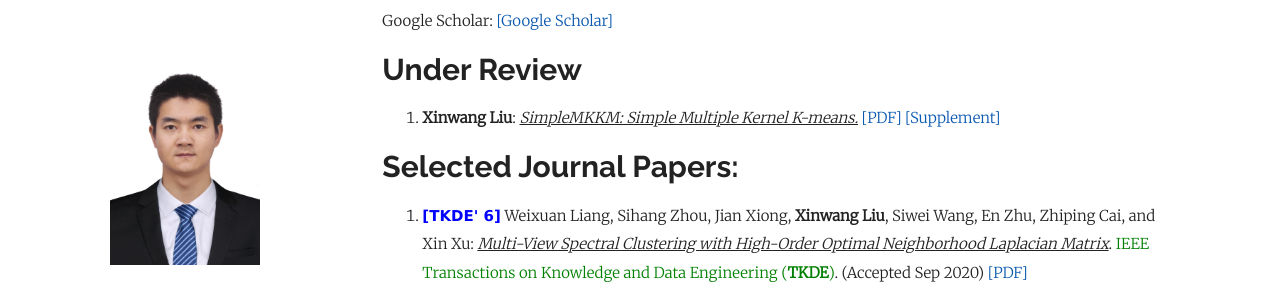
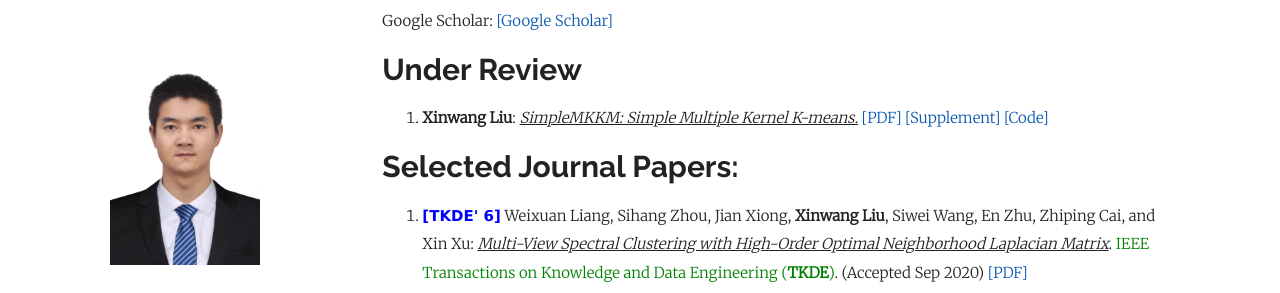
Before and after one commit to wx-liang/xinwangliu.github.io, a Jekyll site: the page built from index.md, in a window 1280 px wide and 900 px high, scrolled down 810 px. Shown: the part 152-445 px from the top of the window. Built offline with Jekyll 4.4.1, drawn with Linux system fonts in a browser that asks for light colours; our own code applies the rules of GitHub Pages for plain Markdown files.

Commit message:
Update index.md

```diff
--- a/index.md
+++ b/index.md
@@ -36,7 +36,8 @@
 
 # Under Review
 <ol>
-<p style="margin-top: 8px;"><li><b>Xinwang Liu</b>: <i><u>SimpleMKKM: Simple Multiple Kernel K-means.</u></i> <a href = "https://github.com/xinwangliu/xinwangliu.github.io/blob/master/groupmember/TPAMI_SimpleMKKM.pdf">[PDF]</a> <a href = "https://github.com/xinwangliu/xinwangliu.github.io/blob/master/groupmember/Appendix_SimpleMKKM.pdf">[Supplement]</a></li></p>
+<p style="margin-top: 8px;"><li><b>Xinwang Liu</b>: <i><u>SimpleMKKM: Simple Multiple Kernel K-means.</u></i> <a href = "https://github.com/xinwangliu/xinwangliu.github.io/blob/master/groupmember/TPAMI_SimpleMKKM.pdf">[PDF]</a> <a href = "https://github.com/xinwangliu/xinwangliu.github.io/blob/master/groupmember/Appendix_SimpleMKKM.pdf">[Supplement]</a> <a href = "https://github.com/xinwangliu/SimpleMKKMcodes/tree/master">[Code]</a></li></p>
+
 
 </ol>
 
```
